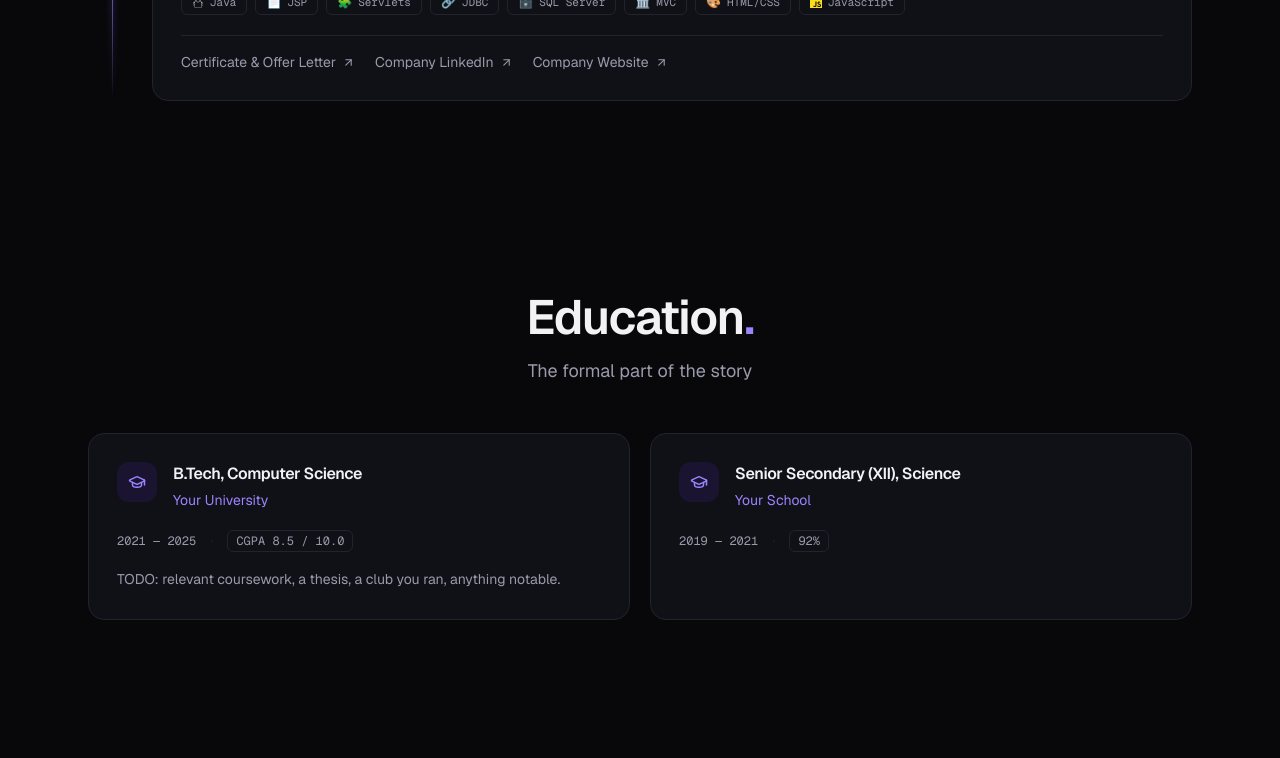
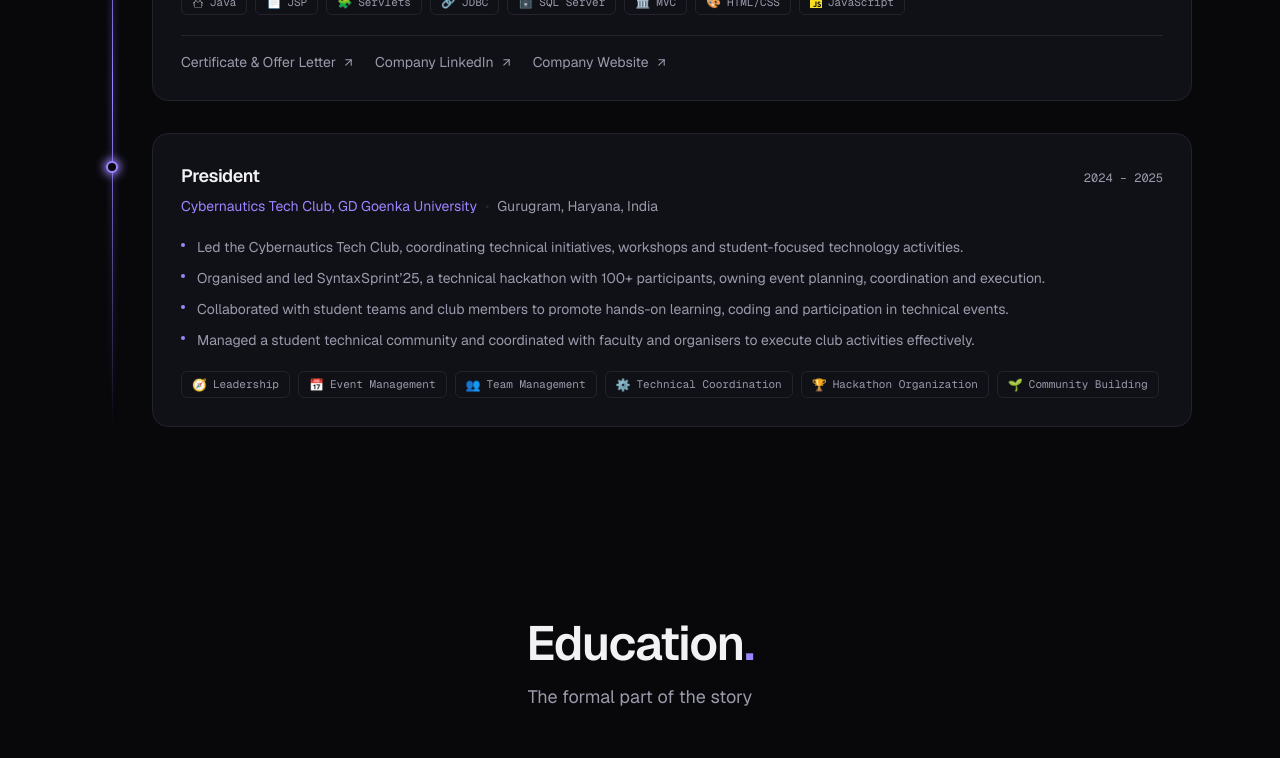
Before and after one commit to SR-Pradhan/Portfolio, a Next.js app in the folder frontend/: page / in a window 1280 px wide. Shown: the part 4580-5338 px from the top of the page. Built offline with nearby package versions, Linux system fonts and the light colour scheme; no server answers.

Commit message:
Add Cybernautics Tech Club presidency to Experience

```diff
--- a/frontend/src/data/site.ts
+++ b/frontend/src/data/site.ts
@@ -326,6 +326,26 @@ export const experience: Job[] = [
       { label: "Company Website", href: "https://www.dimts.in/" },
     ],
   },
+  {
+    role: "President",
+    company: "Cybernautics Tech Club, GD Goenka University",
+    location: "Gurugram, Haryana, India",
+    period: "2024 – 2025",
+    points: [
+      "Led the Cybernautics Tech Club, coordinating technical initiatives, workshops and student-focused technology activities.",
+      "Organised and led SyntaxSprint\u201925, a technical hackathon with 100+ participants, owning event planning, coordination and execution.",
+      "Collaborated with student teams and club members to promote hands-on learning, coding and participation in technical events.",
+      "Managed a student technical community and coordinated with faculty and organisers to execute club activities effectively.",
+    ],
+    stack: [
+      "Leadership",
+      "Event Management",
+      "Team Management",
+      "Technical Coordination",
+      "Hackathon Organization",
+      "Community Building",
+    ],
+  },
 ];
 
 export type Achievement = {
--- a/frontend/src/lib/techSlugs.ts
+++ b/frontend/src/lib/techSlugs.ts
@@ -86,6 +86,12 @@ const EMOJIS: Record<string, string> = {
   "groq llm": "🤖",
   pygame: "🎮",
   imutils: "🛠️",
+  leadership: "🧭",
+  "event management": "📅",
+  "team management": "👥",
+  "technical coordination": "⚙️",
+  "hackathon organization": "🏆",
+  "community building": "🌱",
 };
 
 export function techEmoji(tag: string): string | undefined {
```
